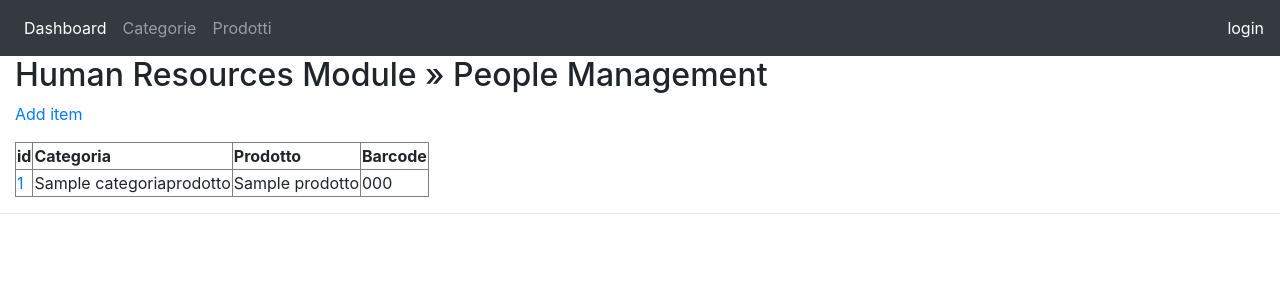
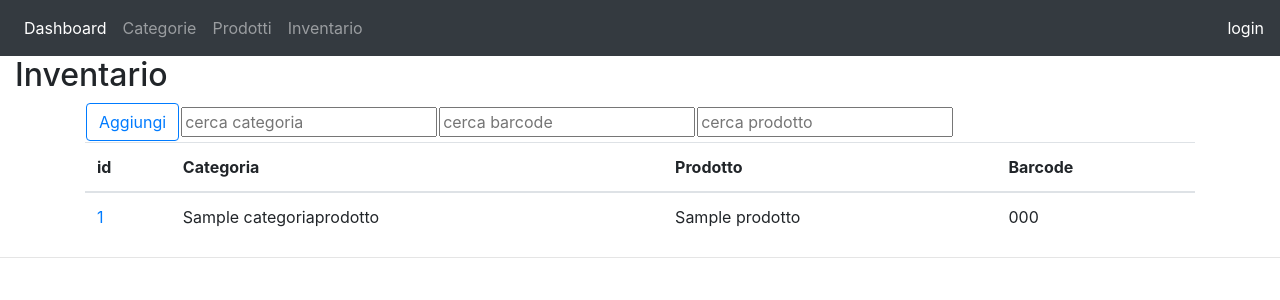
Before and after one commit to LucioPg/RIS, a Django app: page /inventario/ in a window 1280 px wide. Shown: the top 300 px of the page. Run offline with Django 3.2, Linux system fonts and the light colour scheme; tables that the repository leaves empty hold one stand-in row (values such as "Sample post"); some libraries are stand-ins or nearby versions.

Commit message:
aggiunto link inventario nella navbar; aggiunti campi di ricerca in inventario

```diff
--- a/main/templates/main/dashboard.html
+++ b/main/templates/main/dashboard.html
@@ -16,11 +16,11 @@
                     <img id="img_prodotti" class="card-img-top" src="{% static 'img/inventory.jpg' %}" alt="Card image">
                     <div class="card-img-overlay">
                         <h2 class="card-title" >Inventario</h2>
-                        <h5 class="card-text" style="height: 10rem;">Aggiungi, cerca, elenca i prodotti.</h5>
+                        <h5 class="card-text" style="height: 10rem;">Gestisci l'inventario.</h5>
                         <div class="card-footer">
-                            <a href="/prodotto/create" class="btn btn-success">Aggiungi</a>
+                            <a href="/inventario/add" class="btn btn-success">Aggiungi</a>
                             <a href="#" class="btn btn-secondary">Cerca</a>
-                            <a href="/prodotti" class="btn btn-info">Elenca</a>
+                            <a href="/inventario" class="btn btn-info">Mostra</a>
                         </div>
                     </div>
                 </div>
--- a/main/templates/main/inventario_list.html
+++ b/main/templates/main/inventario_list.html
@@ -1,26 +1,47 @@
 {% extends 'main/base.html' %}
 
-{% block title %}Human Resources Module{% endblock %}
+{% block title %}Inventario - lista{% endblock %}
 
 {% block content %}
-  <h2>Human Resources Module » People Management</h2>
+  <h2>Inventario</h2>
+    <div class="container">
+      <div>
+          <table>
+              <td>
+                           <a class="btn btn-outline-primary" href="{% url 'item_add' %}">Aggiungi</a>
+              </td>
+              <td>
+                  <form method="get" action="/inventario">
+                       <input type="text" name="searchCat" placeholder="cerca categoria">
+                       </form>
+              </td>
+              <td>
+                  <form method="get" action="/inventario">
+                       <input type="text" name="searchBar" placeholder="cerca barcode">
+                  </form>
+              </td>
+              <td>
+                  <form method="get" action="/inventario">
+                       <input type="text" name="searchPro" placeholder="cerca prodotto">
+                  </form>
+              </td>
+          </table>
 
-  <p>
-    <a href="{% url 'item_add' %}">Add item</a>
-  </p>
 
-  <table border="1">
+      </div>
+
+      <table class="table">
         <thead>
           <tr>
-        <th>id</th>
-        <th>Categoria</th>
-        <th>Prodotto</th>
-        <th>Barcode</th>
+            <th scope="col">id</th>
+            <th scope="col">Categoria</th>
+            <th scope="col">Prodotto</th>
+            <th scope="col">Barcode</th>
           </tr>
         </thead>
         <tbody>
           {% for item in inventario %}
-        <tr>
+            <tr scope="row">
     {#          <td><a href="{% url 'item_change' item.id %}">{{ item.id }}</a></td>#}
               <td><a href="/inventario/{{ item.id }}">{{ item.id }}</a></td>
               <td>{{ item.categoria.name }}</td>
@@ -28,11 +49,36 @@
                 <td>{{ item.barcode }}</td>
             </tr>
           {% empty %}
-        <tr>
+            <tr scope="row">
               <td colspan="4">No item in the database. <a href="{% url 'item_add' %}">Add the first item</a>.</td>
             </tr>
           {% endfor %}
         </tbody>
       </table>
+      {% if is_paginated %}
+          <nav aria-label="Page navigation example">
+              <ul class="pagination">
+                {% if page_obj.has_previous %}
+                  <li class="page-item"><a class="page-link" href="?page={{ page_obj.previous_page_number }}">&laquo;</a></li>
+                {% else %}
+                  <li class="page-item disabled"><span class="page-link" aria-hidden="true">&laquo;</span></li>
+                {% endif %}
+                {% for i in paginator.page_range %}
+                  {% if page_obj.number == i %}
+                    <li class="active" aria-current="page"><span class="page-link">{{ i }} <span class="sr-only">(current)</span></span></li>
+                  {% else %}
+                    <li><a class="page-link" href="?page={{ i }}">{{ i }}</a></li>
+                  {% endif %}
+                {% endfor %}
+                {% if page_obj.has_next %}
+                  <li><a class="page-link" href="?page={{ page_obj.next_page_number }}">&raquo;</a></li>
+                {% else %}
+                  <li class="page-item disabled"><span class="page-link">&raquo;</span></li>
+                {% endif %}
+              </ul>
+          </nav>
+    {% endif %}
+    </div>
+
 
 {% endblock %}
--- a/main/templates/main/navbar.html
+++ b/main/templates/main/navbar.html
@@ -14,6 +14,9 @@
             <li class="nav-item">
                 <a class="nav-link" href="/prodotti">Prodotti</a>
             </li>
+            <li class="nav-item">
+                <a class="nav-link" href="/inventario">Inventario</a>
+            </li>
         </ul>
     </div>
     <span class="navbar-text">
--- a/main/urls.py
+++ b/main/urls.py
@@ -17,4 +17,5 @@ urlpatterns = [
     path('inventario/add/', views.InventarioCreateView.as_view(), name='item_add'),
     path('inventario/<int:pk>/', views.InventarioUpdateView.as_view(), name='item_change'),
     path('ajax/load_products/', views.ajax_load_products, name='ajax_load_products'),
+    path('logout/', views.logout, name='logout')
 ]
--- a/main/views.py
+++ b/main/views.py
@@ -14,6 +14,9 @@ from .forms import CreaCategoria, CreaProdotto, ElencoProdotti, ProdottoUpdate,
 def home(request):
     return render(request, 'main/dashboard.html')
     # return render(request, 'main/test_dashboard.html')
+
+def logout(request):
+    return render(request, 'main/logout.html')
 
 @login_required(login_url='login')
 def categoria(request, id):
@@ -185,7 +188,50 @@ class InventarioListView(ListView):
     model = Inventario
     # fields = ('categoria', 'prodotto', 'barcode')
     # success_url = reverse_lazy('categoria_changelist')
+    paginate_by = 10
+    queryset = Inventario.objects.all()
     context_object_name = 'inventario'
+    ordering = ['data']
+    q_dict = {
+        'searchCat': 'categoria__name',
+        'searchPro': 'prodotto__name',
+        'searchBar': 'barcode',
+    }
+
+
+    def get_queryset(self):
+        # query_cat = self.request.GET.get('searchCat')
+        # query_pro = self.request.GET.get('searchPro')
+        # query_bar = self.request.GET.get('searchBar')
+        # if query_cat:
+        #     object_list = self.model.objects.filter(categoria__name__icontains=query_cat)
+        #     if object_list:
+        #         return object_list
+        #     else:
+        #         object_list = self.model.objects.none()
+        # else:
+        #     object_list = self.model.objects.all()
+        # return object_list
+        for search in self.q_dict:
+            if search in self.request.GET:
+                return self.query_obj(search)
+        return self.query_obj('')
+
+
+    # todo da migliorare (concatenare i filtri
+    def query_obj(self, obj):
+        query_obj = self.request.GET.get(obj)
+        if query_obj:
+            fil = {f'{self.q_dict[obj]}__icontains': query_obj}
+            object_list = self.model.objects.filter(**fil)
+            if object_list:
+                return object_list
+            else:
+                object_list = self.model.objects.none()
+        else:
+            object_list = self.model.objects.all()
+        return object_list
+
 
 def ajax_load_products(request):
     category_id = request.GET.get('categoria')
```
Also changed, not shown: main/templates/main/inventario_form.html (+14 -10 lines), main/templates/main/logout.html (added, +13 -0 lines). Lines whose indentation alone changed are shown as unchanged.
